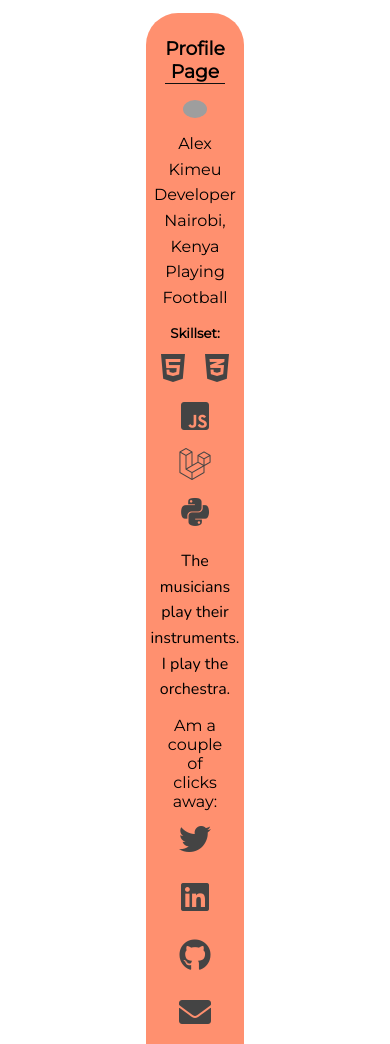
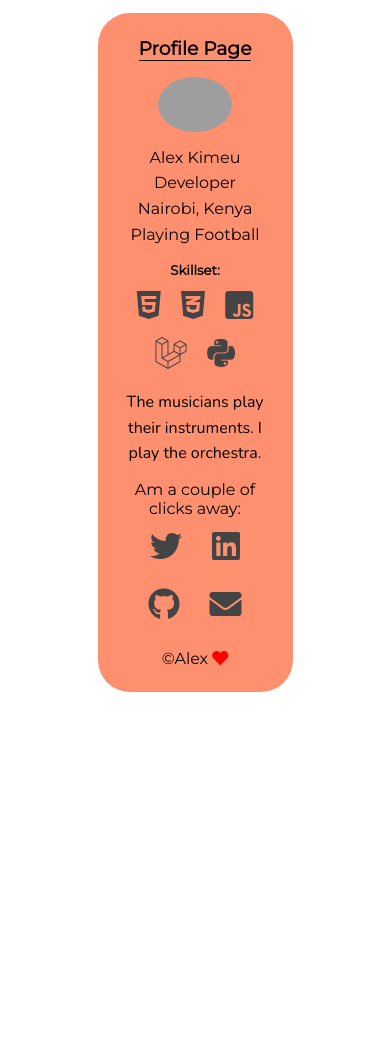
Before and after one commit to alexkimeu0/profile-page, a plain HTML site: page index.html in a window 390 px wide. Shown: the top 1044 px of the page. After the commit the page ends 844 px from the top, so only its background shows below. Drawn offline with nearby package versions, Linux system fonts and the light colour scheme; grey boxes are pictures that could not be loaded.

Commit message:
added media queries for responsiveness

```diff
--- a/style.css
+++ b/style.css
@@ -40,7 +40,7 @@ img {
     justify-content: center;
     align-items: center;
     text-align: center;
-    width: 25%;
+    width: 40%;
     border-radius: 2rem;
     background-color: hsla(14, 100%, 53%, 0.6);
 }
@@ -96,3 +96,22 @@ img {
 .footer i {
     color: red;
 }
+
+
+@media(max-width: 960px){
+    .profile .container {
+        width: 50%;
+    }
+}
+
+@media(max-width: 600px){
+    .profile .container {
+        width: 50%;
+    }
+}
+
+@media(max-width: 300px){
+    .profile .container {
+        width: 50%;
+    }
+}
```
